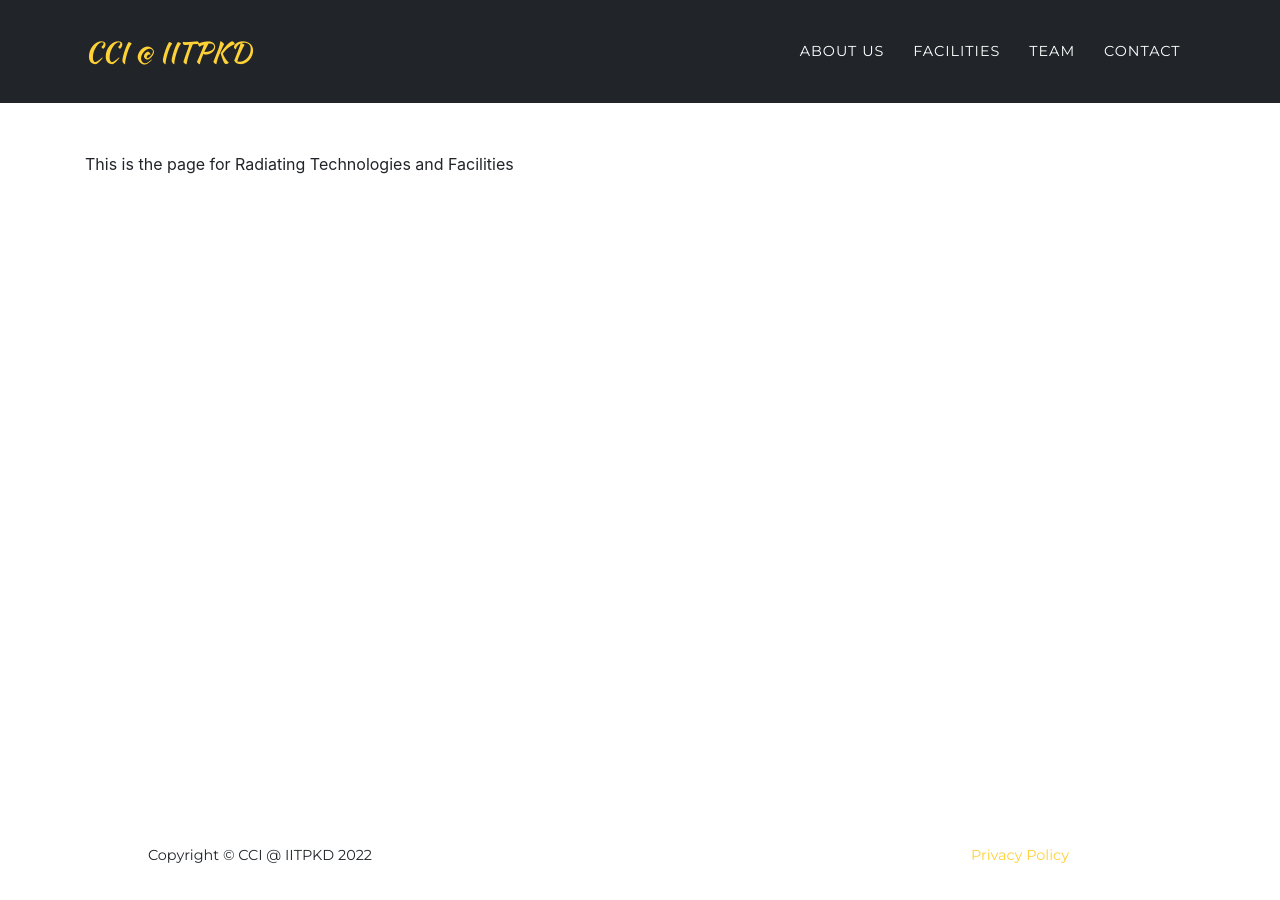
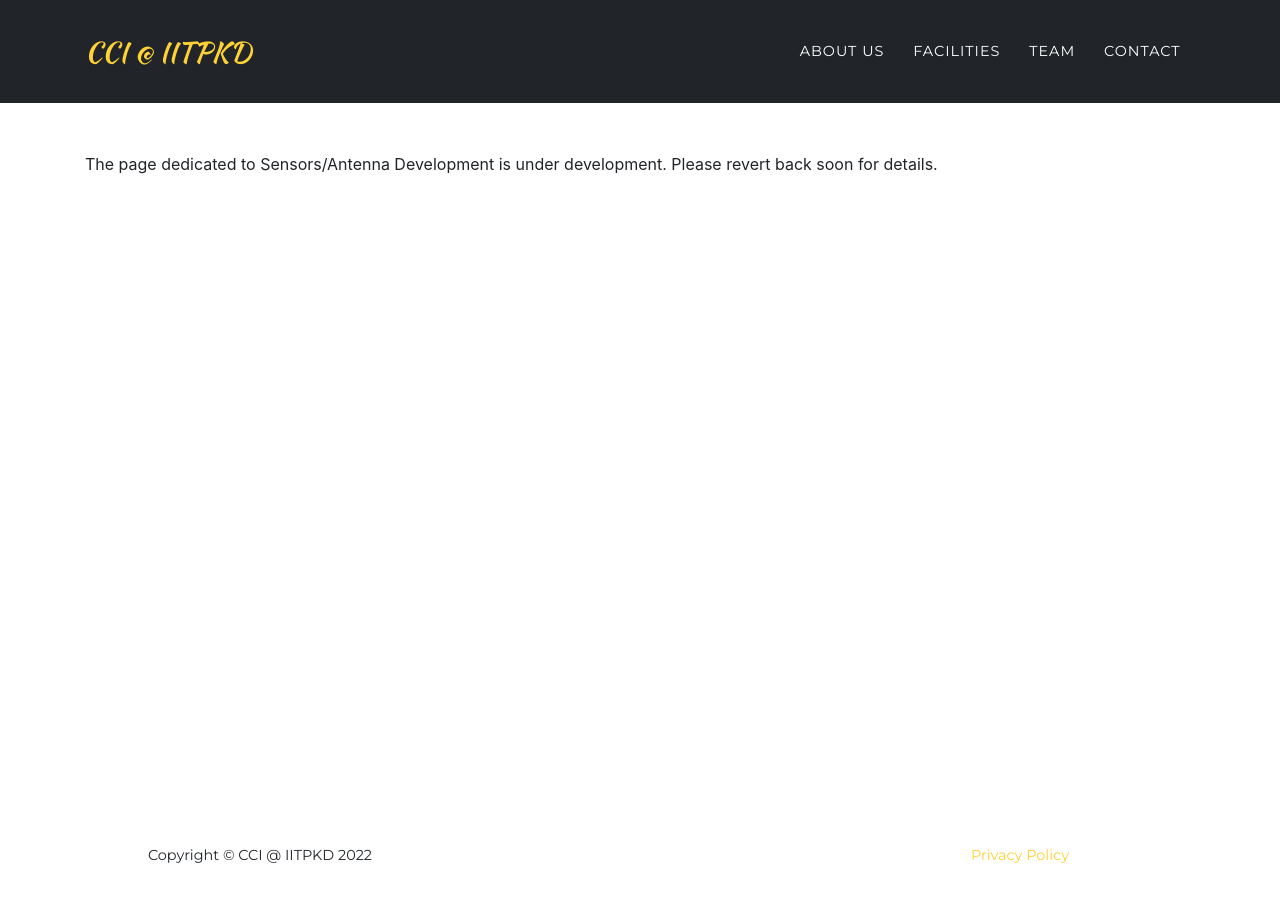
Before and after one commit to cci-iitpkd/cci-iitpkd.github.io, a Jekyll site: the page built from sensing.md, in a window 1280 px wide. Built offline with Jekyll 4.4.1, drawn with Linux system fonts in a browser that asks for light colours; some web fonts are replaced.

Commit message:
Update sensing.md

```diff
--- a/sensing.md
+++ b/sensing.md
@@ -4,4 +4,4 @@ title: "Radiating"
 
 ---
 
-This is the page for Radiating Technologies and Facilities
+The page dedicated to Sensors/Antenna Development is under development. Please revert back soon for details.
```
